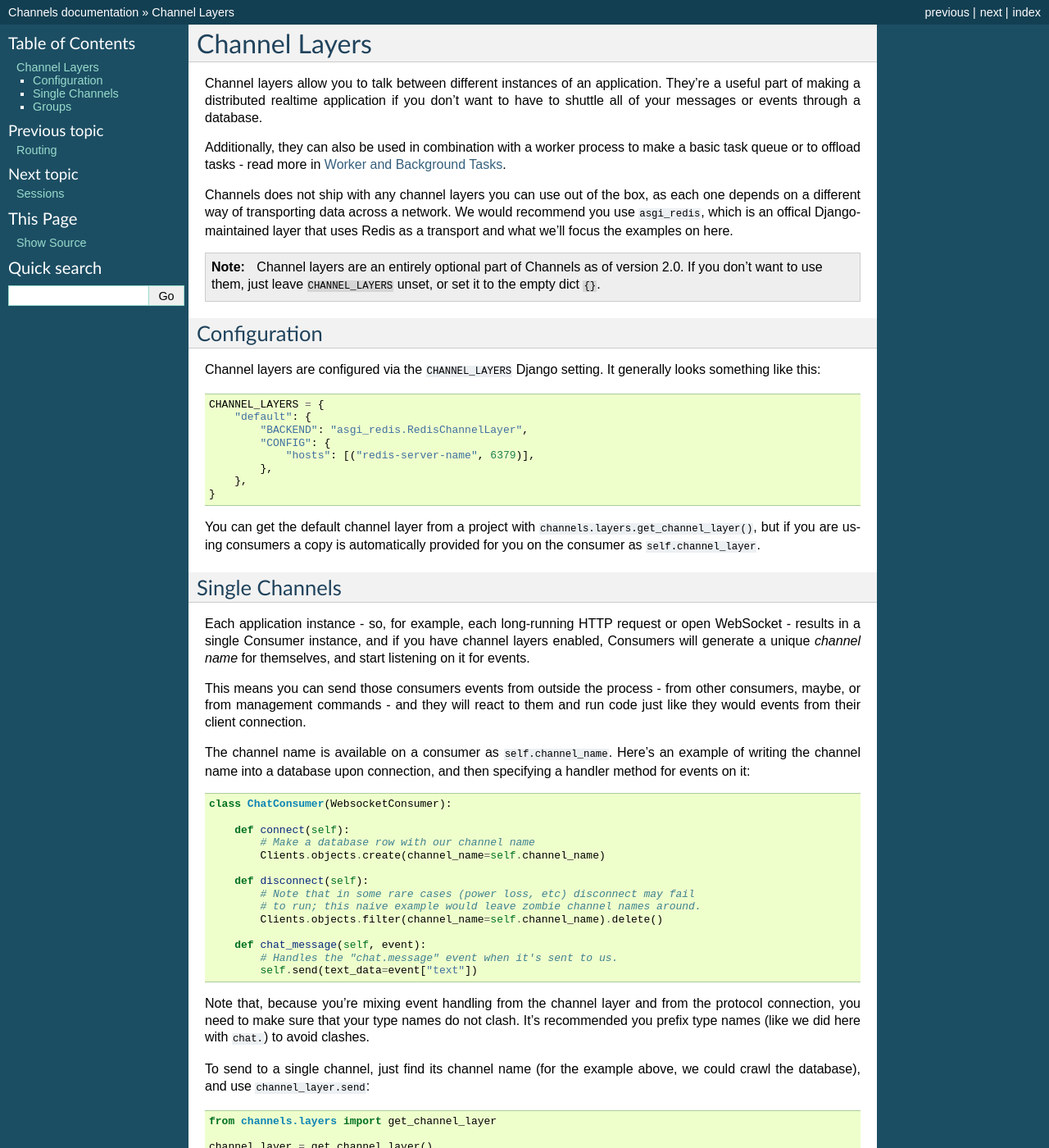
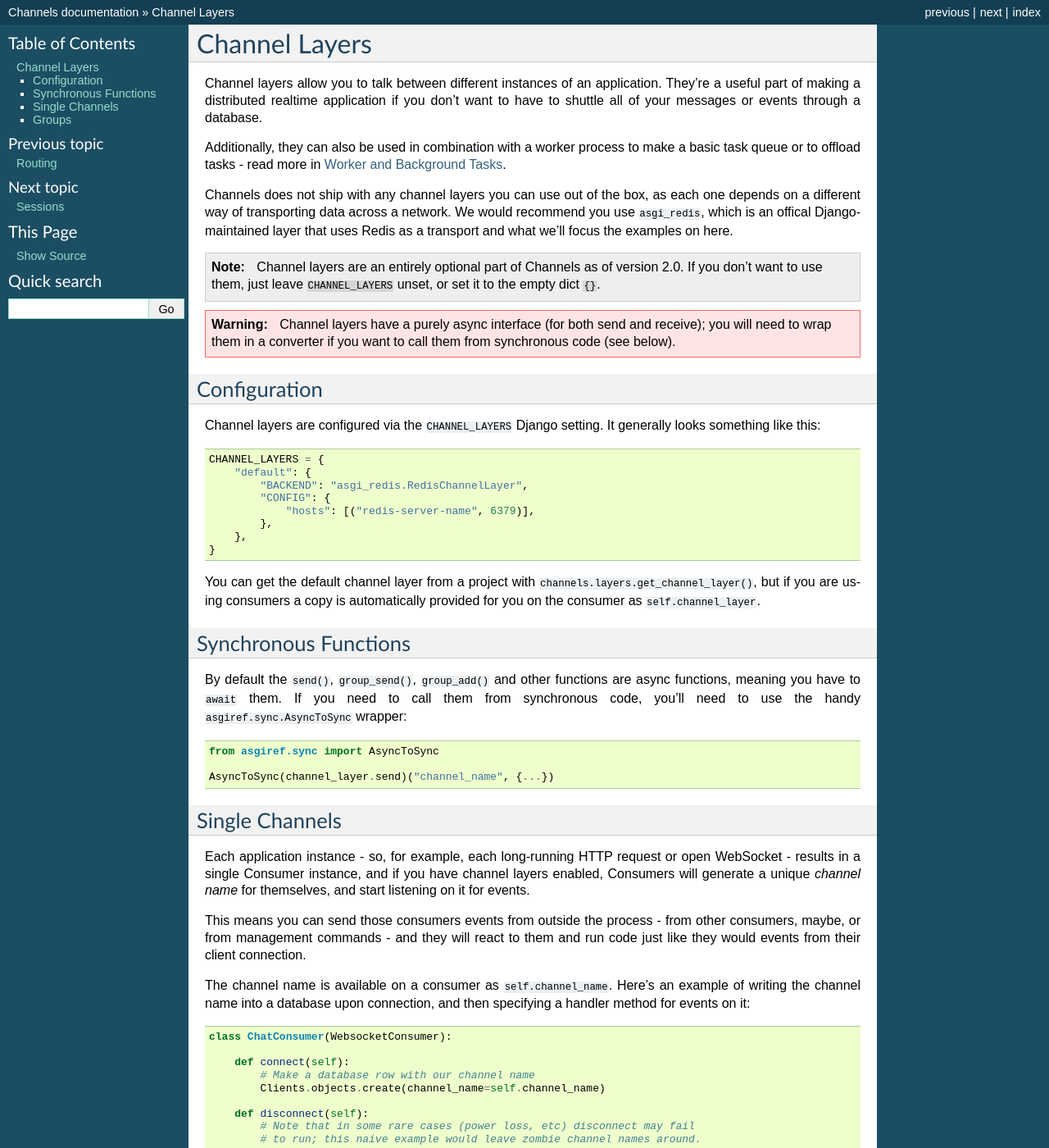
Before and after one commit to phillipchain/DjangoChannels, a Sphinx documentation site: the page built from docs/topics/channel_layers.rst, in a window 1280 px wide and 1400 px high. Shown: the whole window at 82% size. Built offline with Sphinx 7.4.7, drawn with Linux system fonts in a browser that asks for light colours; the version number could not be read and is left out; some of the changed text lies outside the part shown.

Commit message:
Update channel layer docs

```diff
--- a/docs/topics/channel_layers.rst
+++ b/docs/topics/channel_layers.rst
@@ -20,6 +20,12 @@ layer that uses Redis as a transport and what we'll focus the examples on here.
     If you don't want to use them, just leave ``CHANNEL_LAYERS`` unset, or
     set it to the empty dict ``{}``.
 
+.. warning::
+
+    Channel layers have a purely async interface (for both send and receive);
+    you will need to wrap them in a converter if you want to call them from
+    synchronous code (see below).
+
 
 Configuration
 -------------
@@ -39,6 +45,19 @@ generally looks something like this::
 You can get the default channel layer from a project with
 ``channels.layers.get_channel_layer()``, but if you are using consumers a copy
 is automatically provided for you on the consumer as ``self.channel_layer``.
+
+
+Synchronous Functions
+---------------------
+
+By default the ``send()``, ``group_send()``, ``group_add()`` and other functions
+are async functions, meaning you have to ``await`` them. If you need to call
+them from synchronous code, you'll need to use the handy
+``asgiref.sync.AsyncToSync`` wrapper::
+
+    from asgiref.sync import AsyncToSync
+
+    AsyncToSync(channel_layer.send)("channel_name", {...})
 
 
 Single Channels
@@ -83,7 +102,7 @@ we could crawl the database), and use ``channel_layer.send``::
     from channels.layers import get_channel_layer
 
     channel_layer = get_channel_layer()
-    channel_layer.send("channel_name", {
+    await channel_layer.send("channel_name", {
         "type": "chat.message",
         "text": "Hello there!",
     })
@@ -116,13 +135,17 @@ one.
 You use groups by adding a channel to them during connection, and removing it
 during disconnection, illustrated here on the WebSocket generic consumer::
 
+    # This example uses WebSocket consumer, which is synchronous, and so
+    # needs the async channel layer functions to be converted.
+    from asgiref.sync import AsyncToSync
+
     class ChatConsumer(WebsocketConsumer):
 
         def connect(self):
-            self.channel_layer.group_add("chat", self.channel_name)
+            AsyncToSync(self.channel_layer.group_add)("chat", self.channel_name)
 
         def disconnect(self):
-            self.channel_layer.group_discard("chat", self.channel_name)
+            AsyncToSync(self.channel_layer.group_discard)("chat", self.channel_name)
 
 Then, to send to a group, use ``group_send``, like in this small example
 which broadcasts chat messages to every connected socket when combined with
@@ -133,7 +156,7 @@ the code above::
         ...
 
         def receive(self, text_data):
-            self.channel_layer.group_send(
+            AsyncToSync(self.channel_layer.group_send)(
                 "chat",
                 {
                     "type": "chat.message",
```
